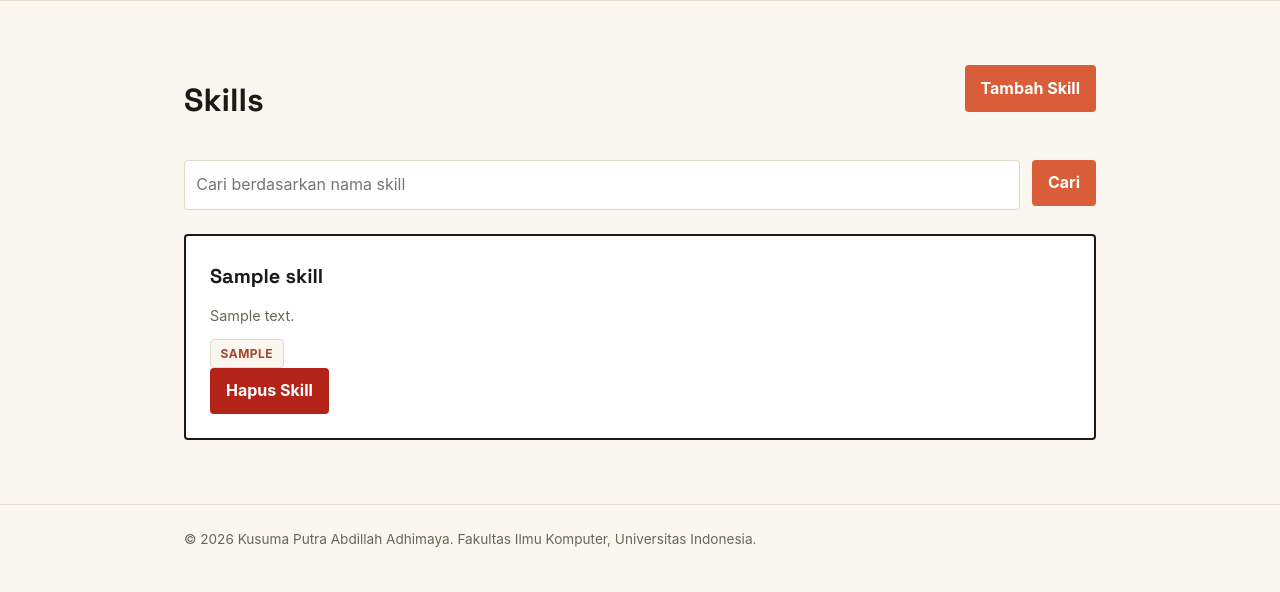
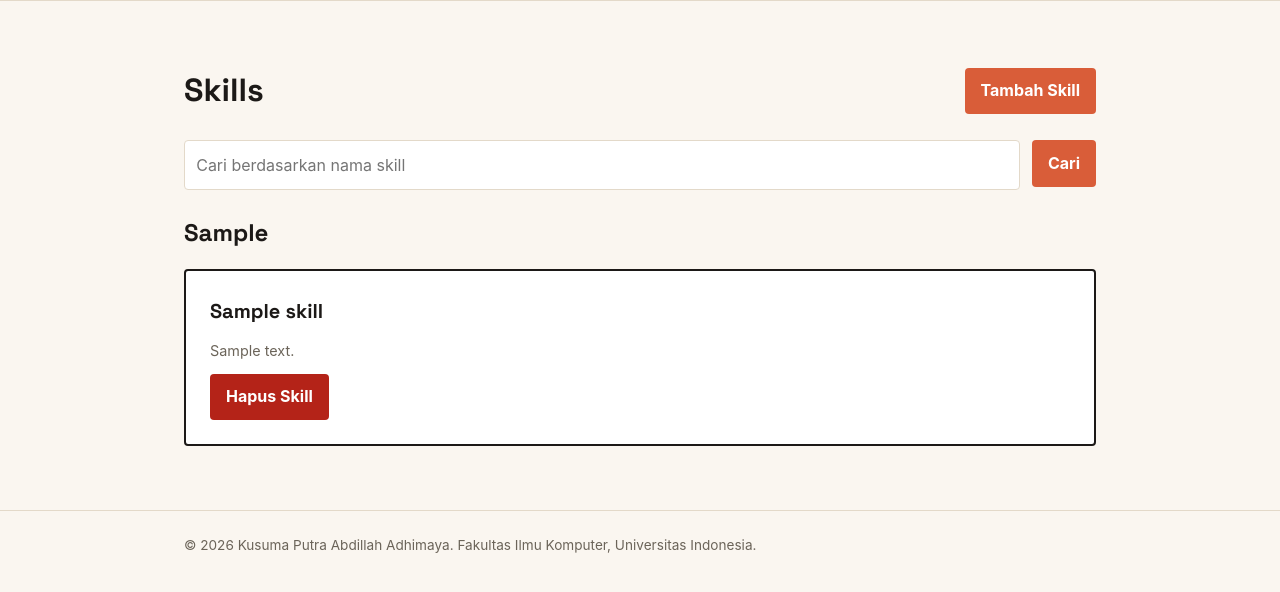
Before and after one commit to kusumaadhimaya/myportofolio, a Django app: page /skills/ in a window 1280 px wide. Shown: the part 74-666 px from the top of the page. Run offline with Django 5.2, Linux system fonts and the light colour scheme; tables that the repository leaves empty hold one stand-in row (values such as "Sample post").

Commit message:
fix some stuff from tutor 03

```diff
--- a/main/models.py
+++ b/main/models.py
@@ -29,7 +29,12 @@ class Skill(models.Model):
     id = models.UUIDField(primary_key=True, default=uuid.uuid4, editable=False)
     title = models.CharField(max_length=255)
     description = models.TextField()
-    tags = models.CharField(max_length=255, blank=True, null=True)
+    category = models.CharField(max_length=255, blank=True, null=True)
+
+    def save(self, *args, **kwargs):
+        if self.category:
+            self.category = " ".join(self.category.split()).title()
+        super().save(*args, **kwargs)
 
     def __str__(self):
         return self.title
--- a/main/views.py
+++ b/main/views.py
@@ -1,3 +1,5 @@
+from itertools import groupby
+
 from django.contrib import messages
 from django.core import serializers
 from django.http import HttpResponse
@@ -27,20 +29,30 @@ def show_experience(request):
     return render(request, "experience.html", context)
 
 def show_skills(request):
-    json_response = get_skills_json(request)
+    title_query = request.GET.get("title", "").strip()
 
-    skills = serializers.deserialize(
-        "json",
-        json_response.content.decode("utf-8"),
-    )
-    skills = [skill.object for skill in skills]
-    title_query = request.GET.get("title", "").strip()
+    skills = Skill.objects.all().order_by("category", "title")
+
+    if title_query:
+        skills = skills.filter(title__icontains=title_query)
+
+    grouped_skills = []
+
+    for category, category_skills in groupby(
+        skills,
+        key=lambda skill: skill.category or "Uncategorized"
+    ):
+        grouped_skills.append({
+            "category": category,
+            "skills": list(category_skills),
+        })
 
     context = {
         "name": "Kusuma Putra Abdillah Adhimaya",
-        "skills_list": skills,
+        "skills_list": grouped_skills,
         "title_query": title_query,
     }
+
     return render(request, "skills.html", context)
 
 def create_skill(request):
--- a/static/css/style.css
+++ b/static/css/style.css
@@ -213,8 +213,23 @@ h1, .brand {
     gap: 1.5rem;
 }
 
+.skill-category {
+    margin: 0;
+}
+
+.skill-category + .skill-category {
+    margin-top: 2rem;
+}
+
+.skill-category-title {
+    font-family: "Space Grotesk", -apple-system, sans-serif;
+    font-size: 1.5rem;
+    margin-bottom: 1rem;
+    color: var(--ink);
+}
+
 .skills-add-button {
-    margin-bottom: 1.5rem;
+    margin: 0;
 }
 
 .skill-card {
@@ -233,7 +248,7 @@ h1, .brand {
     box-shadow: 4px 4px 0px var(--accent);
 }
 
-.skill-card h2 {
+.skill-card h3 {
     font-family: "Space Grotesk", -apple-system, sans-serif;
     font-size: 1.25rem;
     margin-bottom: 0.75rem;
@@ -244,20 +259,6 @@ h1, .brand {
     color: var(--text-muted);
     font-size: 0.9rem;
     margin-bottom: 0.75rem;
-}
-
-.skill-tag {
-    display: inline-block;
-    align-self: flex-start;
-    font-size: 0.75rem;
-    font-weight: 700;
-    text-transform: uppercase;
-    letter-spacing: 0.04em;
-    color: var(--accent-dark);
-    background-color: var(--paper);
-    border: 1px solid var(--line);
-    border-radius: var(--radius);
-    padding: 0.25rem 0.6rem;
 }
 
 .experience-section {
--- a/templates/base.html
+++ b/templates/base.html
@@ -7,7 +7,7 @@
     <link rel="preconnect" href="https://fonts.googleapis.com">
     <link rel="preconnect" href="https://fonts.gstatic.com" crossorigin>
     <link href="https://fonts.googleapis.com/css2?family=Space+Grotesk:wght@500;700&display=swap" rel="stylesheet">
-    <link rel="stylesheet" href="/static/css/style.css?v=2">
+    <link rel="stylesheet" href="/static/css/style.css?v=4">
     {% block meta %} {% endblock meta %}
 </head>
 <body>
--- a/templates/create_skill.html
+++ b/templates/create_skill.html
@@ -27,9 +27,9 @@
                         </div>
                     {% endfor %}
 
-                    <a href="{% url 'main:create_skill' %}" class="button skills-add-button">
+                    <button type="submit" class="button skills-add-button">
                         Tambah Skill
-                    </a>
+                    </button>
 
                     <a href="{% url 'main:show_skills' %}"
                        class="button button-secondary">
--- a/templates/skills.html
+++ b/templates/skills.html
@@ -8,12 +8,14 @@
     <main>
         <section class="skills-section" id="skills">
             <div class="container">
+
                 <div class="skills-header">
                     <h1 class="section-title">Skills</h1>
                     <a href="{% url 'main:create_skill' %}" class="button skills-add-button">
                         Tambah Skill
                     </a>
                 </div>
+
                 <form method="get"
                       action="{% url 'main:show_skills' %}"
                       class="skill-search">
@@ -25,28 +27,41 @@
                            aria-label="Cari berdasarkan nama skill">
                     <button type="submit" class="button">Cari</button>
                 </form>
+
+                <div class="skill-categories">
+                    {% for category_group in skills_list %}
+                        <section class="skill-category">
+                            <h2 class="skill-category-title">
+                                {{ category_group.category }}
+                            </h2>
+
                             <div class="skills-grid">
-                {% for skill in skills_list %}
+                                {% for skill in category_group.skills %}
                                     <article class="skill-card">
-                    <h2>{{ skill.title }}</h2>
+                                        <h3>{{ skill.title }}</h3>
+
                                         <p class="skill-desc">
                                             {{ skill.description }}
                                         </p>
-                    {% if skill.tags %}
-                    <span class="skill-tag">
-                        {{ skill.tags }}
-                    </span>
-                    {% endif %}
+
                                         {% include "components/skill_delete_modal.html" with skill=skill %}
                                     </article>
+                                {% endfor %}
+                            </div>
+                        </section>
                     {% empty %}
                         {% if title_query %}
-                        <p class="empty-state">Tidak ada skill dengan nama tersebut.</p>
+                            <p class="empty-state">
+                                Tidak ada skill dengan nama tersebut.
+                            </p>
                         {% else %}
-                        <p class="empty-state">Belum ada skill yang ditambahkan.</p>
+                            <p class="empty-state">
+                                Belum ada skill yang ditambahkan.
+                            </p>
                         {% endif %}
                     {% endfor %}
                 </div>
+
             </div>
         </section>
     </main>
```
Also changed, not shown: main/forms.py (+5 -5 lines), main/migrations/0004_delete_project_rename_tags_skill_category.py (added). Lines whose indentation alone changed are shown as unchanged.
